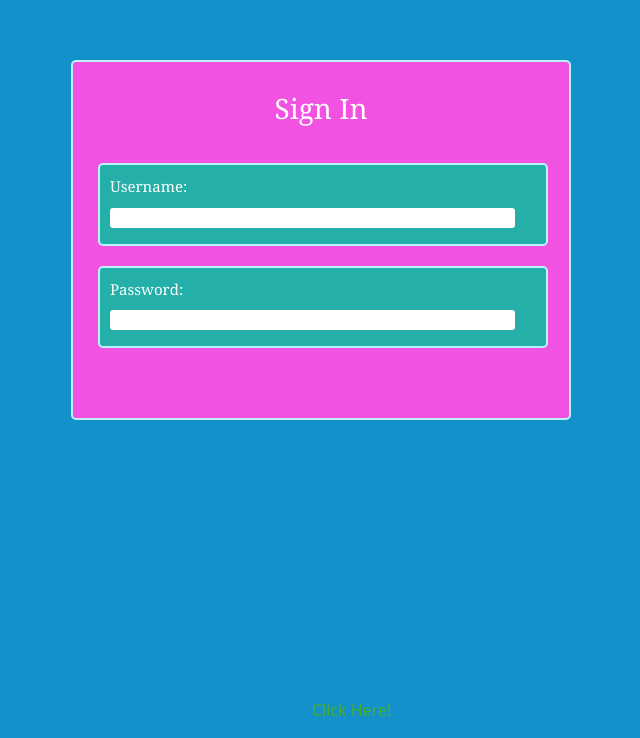
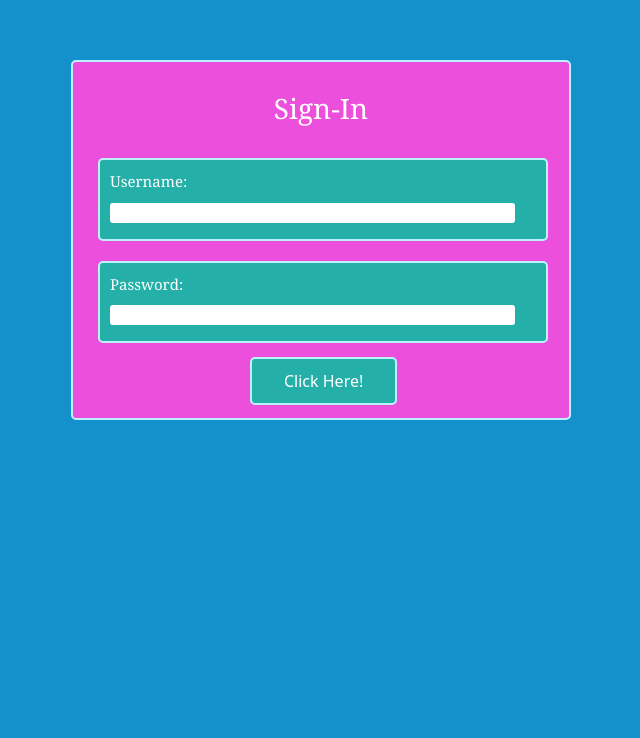
Before and after one commit to kylepet/CS-320-Manager-App-Frontend, a Next.js app: page / in a window 1280 px wide. Shown: the part 160-898 px from the top of the page, without its empty margins (319-959 px from the left). After the commit the page ends 800 px from the top, so only its background shows below. Built offline with nearby package versions, Linux system fonts and the light colour scheme; no server answers.

Commit message:
fixed button position and calls in components doc

```diff
--- a/src/components/login.tsx
+++ b/src/components/login.tsx
@@ -1,4 +1,5 @@
 import axios from 'axios'
+import styles from '@/styles/login.module.css'
 import { env } from 'process';
 
 export default function LoginConnection() {
@@ -17,7 +18,7 @@ export default function LoginConnection() {
     return (
         <>
             <div id="submit_button_container">
-                <button id="myBtn" className="button_class" onClick={callAPI}>Click Here!</button>
+                <button type = "button" id="myBtn" className = {styles.button} onClick={callAPI}> Click Here!</button>
             </div>
         </>
     );
--- a/src/pages/login.tsx
+++ b/src/pages/login.tsx
@@ -16,7 +16,7 @@ export default function Login() {
   <div className="col -md-6 no no-gutters">
     <div className={styles.leftside}>
       <div className={styles.wrapper}>
-        <h2>Sign In</h2>
+        <h2>Sign-In</h2>
         <br />
         <div className={styles.username}>
           <h3>Username:</h3>
@@ -25,7 +25,6 @@ export default function Login() {
             className = "non-preview"
             defaultValue={""}
           />
-          {/* <input type="text" name="fname" id="fname" className="text_input"/> */}
           <br />
         </div>
         <div className={styles.password}>
@@ -36,8 +35,7 @@ export default function Login() {
             defaultValue={""}
             />
         </div>
-        <button id = "myBtn" className = {styles.button}>
-          {" "}
+        <button type='button' id = "myBtn" className = {styles.button}>
           Click Here!
         </button>
       </div>
--- a/src/styles/login.module.css
+++ b/src/styles/login.module.css
@@ -1,8 +1,9 @@
 
 .button {
     border: none;
-    color: #47af24;
-    padding: 16px 32px;
+    color: white;
+    background-color: #24afa8;
+    padding: 10px 32px;
     text-align: center;
     align-items: center;
     text-decoration: none;
@@ -12,9 +13,10 @@
     transition-duration: 0.4s;
     cursor: pointer;
     position: relative;
-    top: 360px;
-    left: 180px;
+    top: 35px;
+    left: 150px;
     border-radius: 5px;
+    border: 2px solid #baf3ff;
   }
 
   .button1 {
@@ -23,7 +25,7 @@
     border: 2px solid #baf3ff;
   }
 
-  .button1:hover {
+  .button:hover {
     background-color: #4CAF50;
     color: white;
   }
@@ -86,7 +88,7 @@
   .wrapper{
       width: 500px;
       height: 360px;
-      background:#f252e2;
+      background:#ed4fdd;
        /*#ef86d7*/
       border-radius: 5px;
       border: 2px solid #baf3ff;
@@ -141,7 +143,7 @@
 
   .username{
       position: relative;
-      top: 10px;
+      top: 5px;
       width: 450px;
       align-items: center;
       background:   #24afa8;
@@ -152,7 +154,7 @@
   }
   .password{
       position: relative;
-      top: 30px;
+      top: 25px;
       width: 450px;
       align-items: center;
       background:   #24afa8;
```
